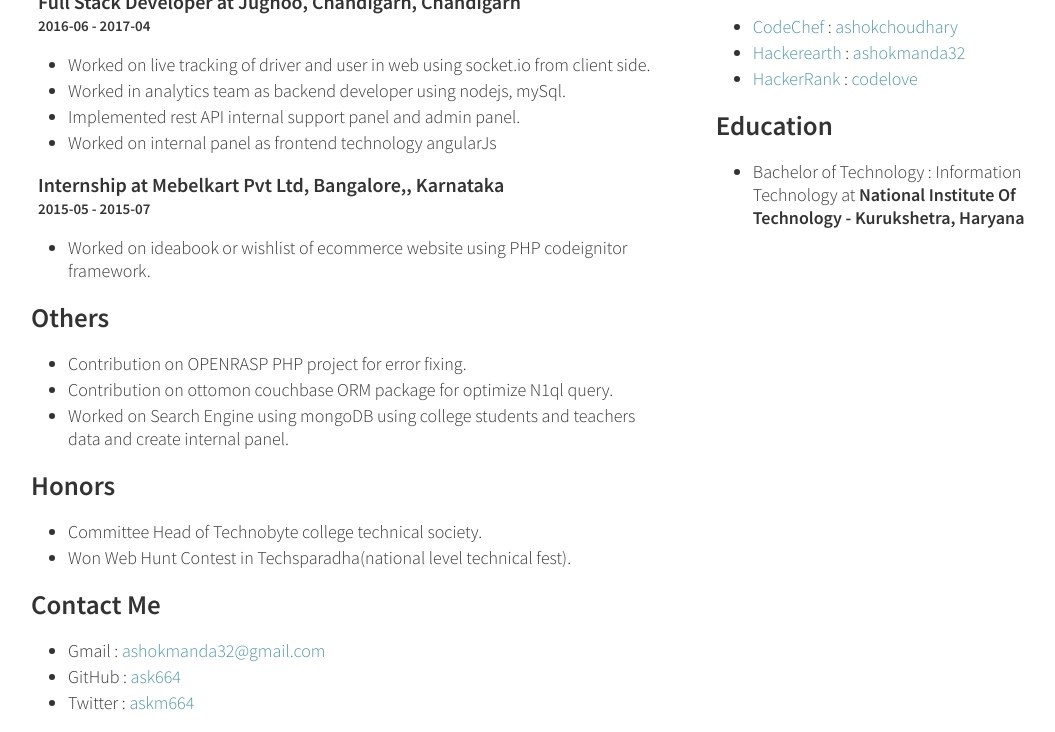
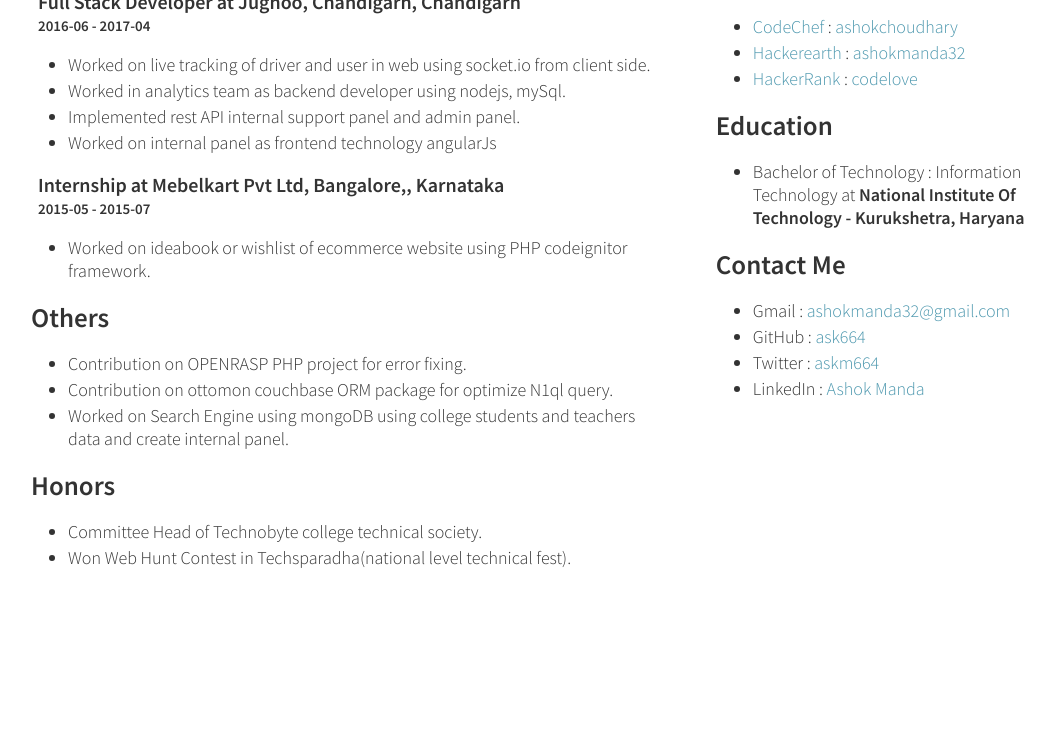
Before and after one commit to ask664/ask664.github.io, a plain HTML site: page index.html in a window 1280 px wide. Shown: the part 812-1544 px from the top of the page, without its empty margins (80-1135 px from the left). After the commit the page ends 1399 px from the top, so only its background shows below. Drawn offline with Linux system fonts and the light colour scheme.

Commit message:
changes in html file

```diff
--- a/index.html
+++ b/index.html
@@ -62,6 +62,16 @@
             <h2> Education </h2>
             <ul>
                 <li>Bachelor of Technology : Information Technology at <b>National Institute Of Technology - Kurukshetra, Haryana</b></li>
+            </ul>
+
+            <h2> Contact Me </h2>
+
+            <!-- hr -->
+            <ul>
+                <li>Gmail : <a target="_blank" href="mailto:ashokmanda32@gmail.com">ashokmanda32@gmail.com</a></li>
+                <li>GitHub : <a target="_blank" href="http://github.com/ask664">ask664</a></li>
+                <li>Twitter : <a target="_blank" href="http://twitter.com/askm664">askm664</a></li>
+                <li>LinkedIn : <a target="_blank" href="https://www.linkedin.com/in/ashok-manda-64a33aa2/">Ashok Manda</a></li>
             </ul>
         </div>
 
@@ -151,14 +161,6 @@
                 <li>Won Web Hunt Contest in Techsparadha(national level technical fest).</li>
             </ul>
 
-            <h2> Contact Me </h2>
-
-            <!-- hr -->
-            <ul>
-                <li>Gmail : <a target="_blank" href="mailto:ashokmanda32@gmail.com">ashokmanda32@gmail.com</a></li>
-                <li>GitHub : <a target="_blank" href="http://github.com/ask664">ask664</a></li>
-                <li>Twitter : <a target="_blank" href="http://twitter.com/askm664">askm664</a></li>
-            </ul>
         </div>
 
     </body>
```
